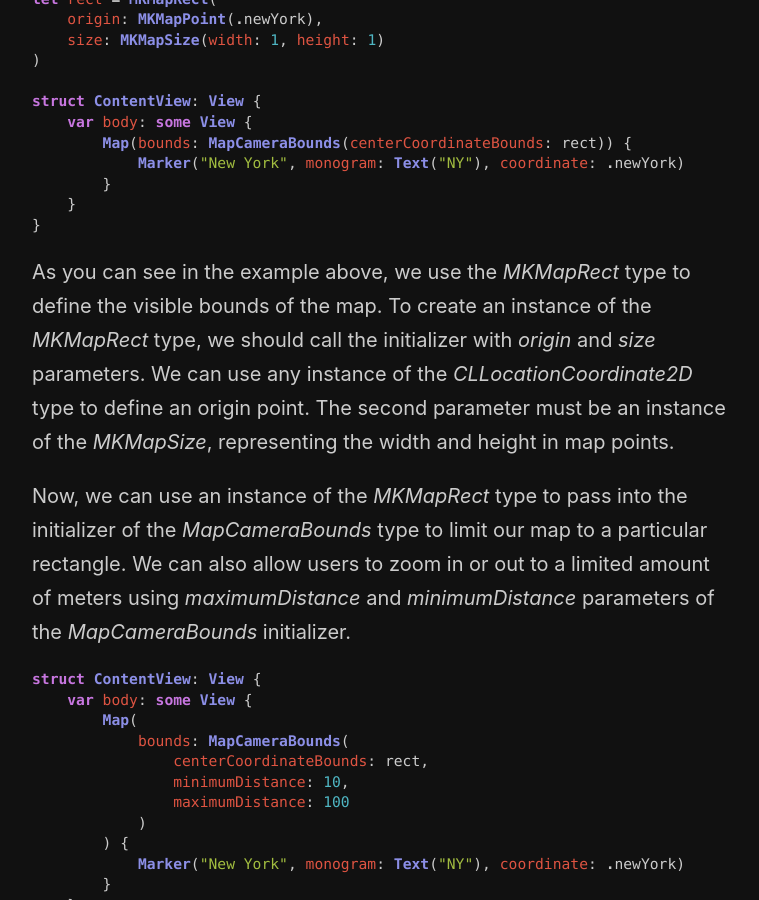
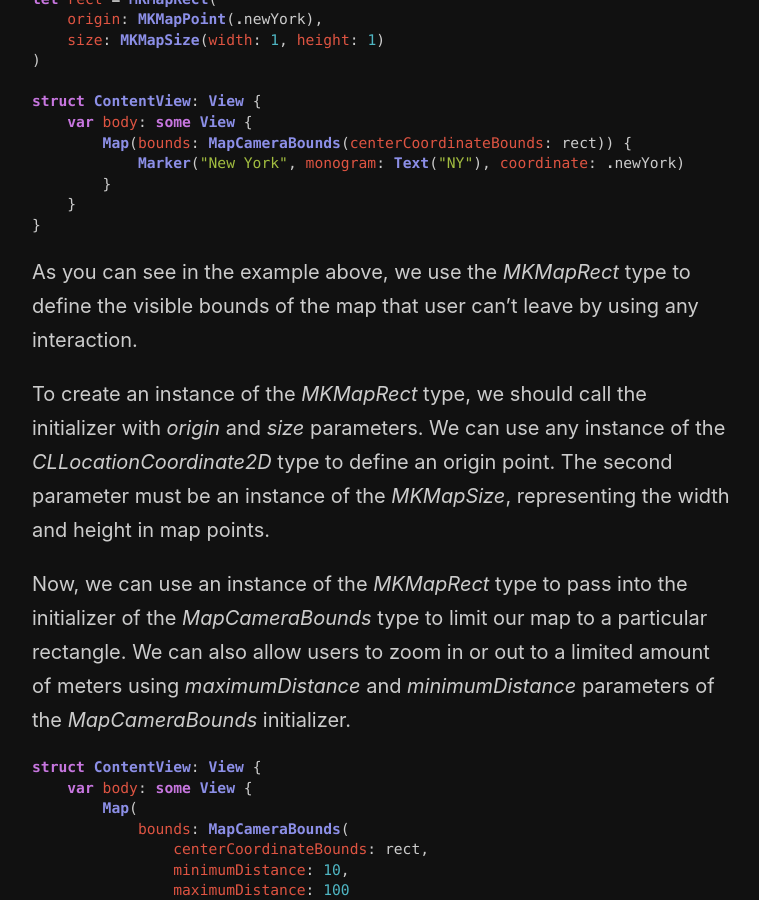
Before and after one commit to mecid/mecid.github.io, a Jekyll site: the page built from _posts/2023-12-12-mastering-mapkit-in-swiftui-camera.md, in a window 1280 px wide and 900 px high, scrolled down 923 px. Shown: the whole window, without its empty margins (258-1017 px from the left). Built offline with Jekyll 4.4.1, drawn with Linux system fonts in a browser that asks for light colours.

Commit message:
small improvement in the map camera post

````diff
--- a/_posts/2023-12-12-mastering-mapkit-in-swiftui-camera.md
+++ b/_posts/2023-12-12-mastering-mapkit-in-swiftui-camera.md
@@ -32,7 +32,9 @@ struct ContentView: View {
 }
 ```
 
-As you can see in the example above, we use the *MKMapRect* type to define the visible bounds of the map. To create an instance of the *MKMapRect* type, we should call the initializer with *origin* and *size* parameters. We can use any instance of the *CLLocationCoordinate2D* type to define an origin point. The second parameter must be an instance of the *MKMapSize*, representing the width and height in map points.
+As you can see in the example above, we use the *MKMapRect* type to define the visible bounds of the map that user can't leave by using any interaction.
+
+ To create an instance of the *MKMapRect* type, we should call the initializer with *origin* and *size* parameters. We can use any instance of the *CLLocationCoordinate2D* type to define an origin point. The second parameter must be an instance of the *MKMapSize*, representing the width and height in map points.
 
 Now, we can use an instance of the *MKMapRect* type to pass into the initializer of the *MapCameraBounds* type to limit our map to a particular rectangle. We can also allow users to zoom in or out to a limited amount of meters using *maximumDistance* and *minimumDistance* parameters of the *MapCameraBounds* initializer.
 
````
